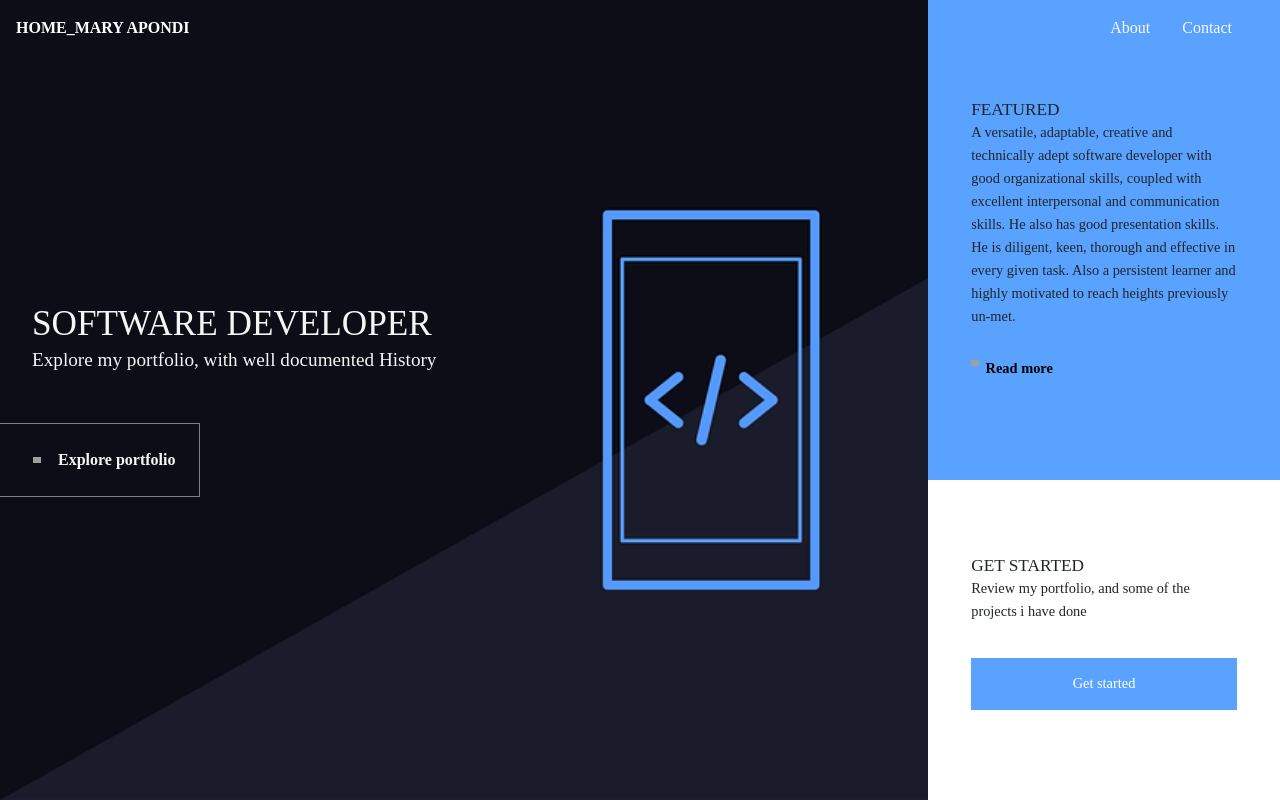
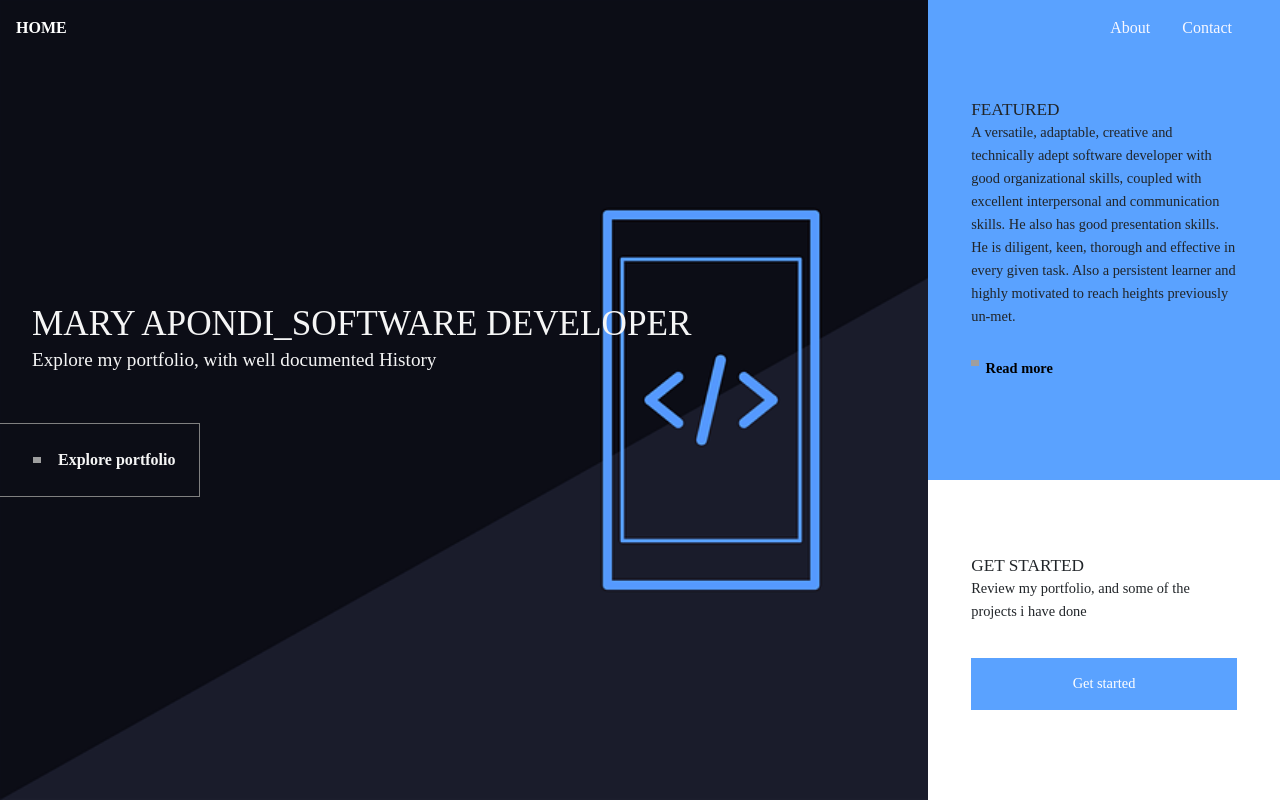
Before and after one commit to MaryApondi/portfolio, a React (Create React App) app: page / in a window 1280 px wide. Built offline with nearby package versions, Linux system fonts and the light colour scheme; grey boxes are pictures that could not be loaded.

Commit message:
change made

```diff
--- a/src/components/Header.js
+++ b/src/components/Header.js
@@ -4,7 +4,7 @@ export default function Header() {
     return (
             <header>
 
-                <a href='/' className='logo'>Home_Mary Apondi</a>
+                <a href='/' className='logo'>Home</a>
                 <nav className="Navbar">
                     <ul>
 
--- a/src/components/Landing.js
+++ b/src/components/Landing.js
@@ -28,7 +28,7 @@ export default class Landing extends Component {
             <section className="hero">
                 <div className ="inner">
                     <div className = "clipper">
-                        <h1>Software developer</h1>
+                        <h1>Mary Apondi_Software developer</h1>
                     </div>
                     <div className="anim-panel">
                         <p>Explore my portfolio, with well documented History</p>
```
